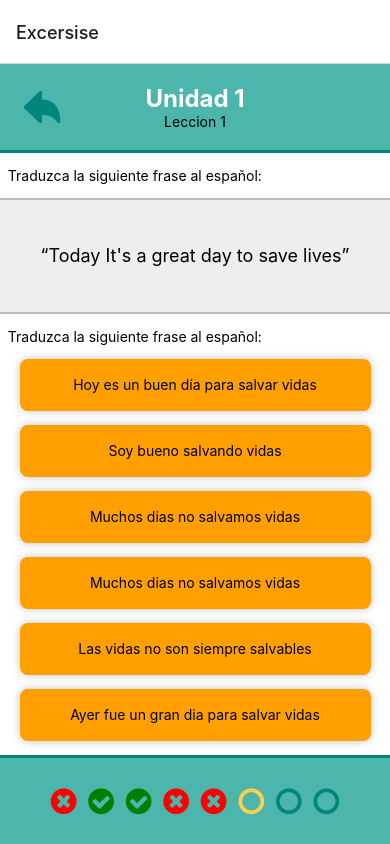
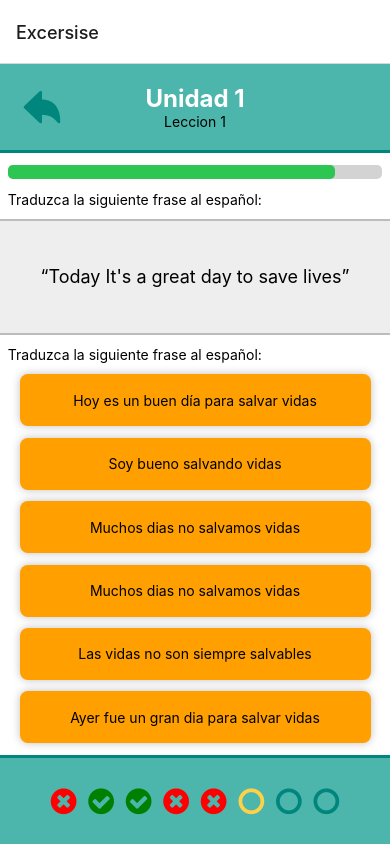
Before and after one commit to TDP-final-game/idiomaplay, a React Native app in the folder mobile/: screen /Excersise in a window 390 px wide. Built offline with nearby package versions, Linux system fonts and the light colour scheme.

Commit message:
Progress bar

```diff
--- a/mobile/Exercise.js
+++ b/mobile/Exercise.js
@@ -4,6 +4,7 @@ import { View, Text, StyleSheet } from 'react-native';
 import { AnswerButton } from './components/AnswerButton';
 import { ChapterHeader } from './components/ChapterHeader';
 import { ChapterFooter } from './components/ChapterFooter';
+import { ProgressBar } from './components/ProgressBar';
 
 const TOTAL_QUESTIONS = 8;
 const TOTAL_OPTIONS = 6;
@@ -46,6 +47,11 @@ const Excercise = () => {
       <View style={{ flex: 0.12 }}>
         <ChapterHeader />
       </View>
+
+      <View style={{ flex: 0.02, paddingHorizontal: '2%'}}>
+        <ProgressBar currentQuestion={7}/>
+      </View>
+
 
       <View style={{ marginLeft: '2%' }}>
         <Text>Traduzca la siguiente frase al español:</Text>
--- a/mobile/components/ChapterFooter.js
+++ b/mobile/components/ChapterFooter.js
@@ -2,15 +2,6 @@ import * as React from 'react';
 import { View, StyleSheet } from 'react-native';
 import { colors } from '../config/colors';
 import { FontAwesome } from '@expo/vector-icons';
-
-const respuestas = [
-  <FontAwesome name="check-circle" size={30} color="green" key={1} />,
-  <FontAwesome name="check-circle" size={30} color="green" key={3} />,
-  <FontAwesome name="times-circle" size={30} color="red" key={4} />,
-  <FontAwesome name="check-circle" size={30} color="green" key={5} />,
-  <FontAwesome name="circle-o" size={30} color={colors.SECONDARY_LIGHT} key={6} />,
-  <FontAwesome name="circle-o" size={30} color={colors.PRIMARY_DARK} key={8} />,
-];
 
 // list of { true, false, null }
 export const ChapterFooter = ({ questionResults }) => {
--- /dev/null
+++ b/mobile/components/ProgressBar.js
@@ -0,0 +1,28 @@
+import * as React from 'react';
+import { View, StyleSheet, Animated } from 'react-native';
+
+export const ProgressBar = ({ currentQuestion }) => {
+  const porcentage = String((currentQuestion / 8) * 100) + '%';
+  return [
+    <View style={styles.progressBar}>
+      <Animated.View
+        style={[StyleSheet.absoluteFill, styles.progressFill, { width: porcentage }]}
+      />
+    </View>,
+  ];
+};
+
+const styles = StyleSheet.create({
+  progressBar: {
+    flexGrow: 1,
+    borderColor: 'black',
+    borderWidth: 0,
+    borderRadius: 5,
+    backgroundColor: 'lightgrey',
+  },
+
+  progressFill: {
+    borderRadius: 5,
+    backgroundColor: '#2dc653',
+  },
+});
```
